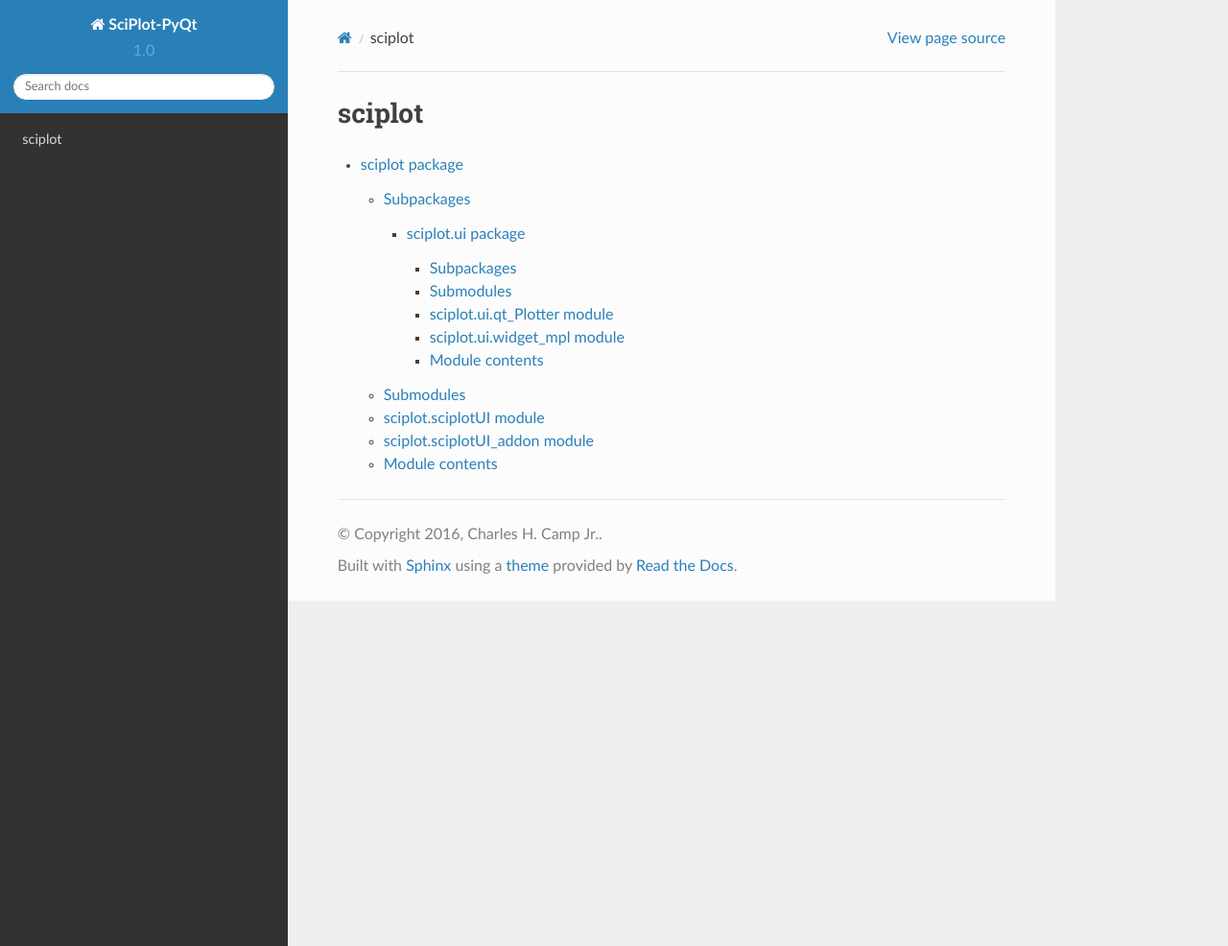
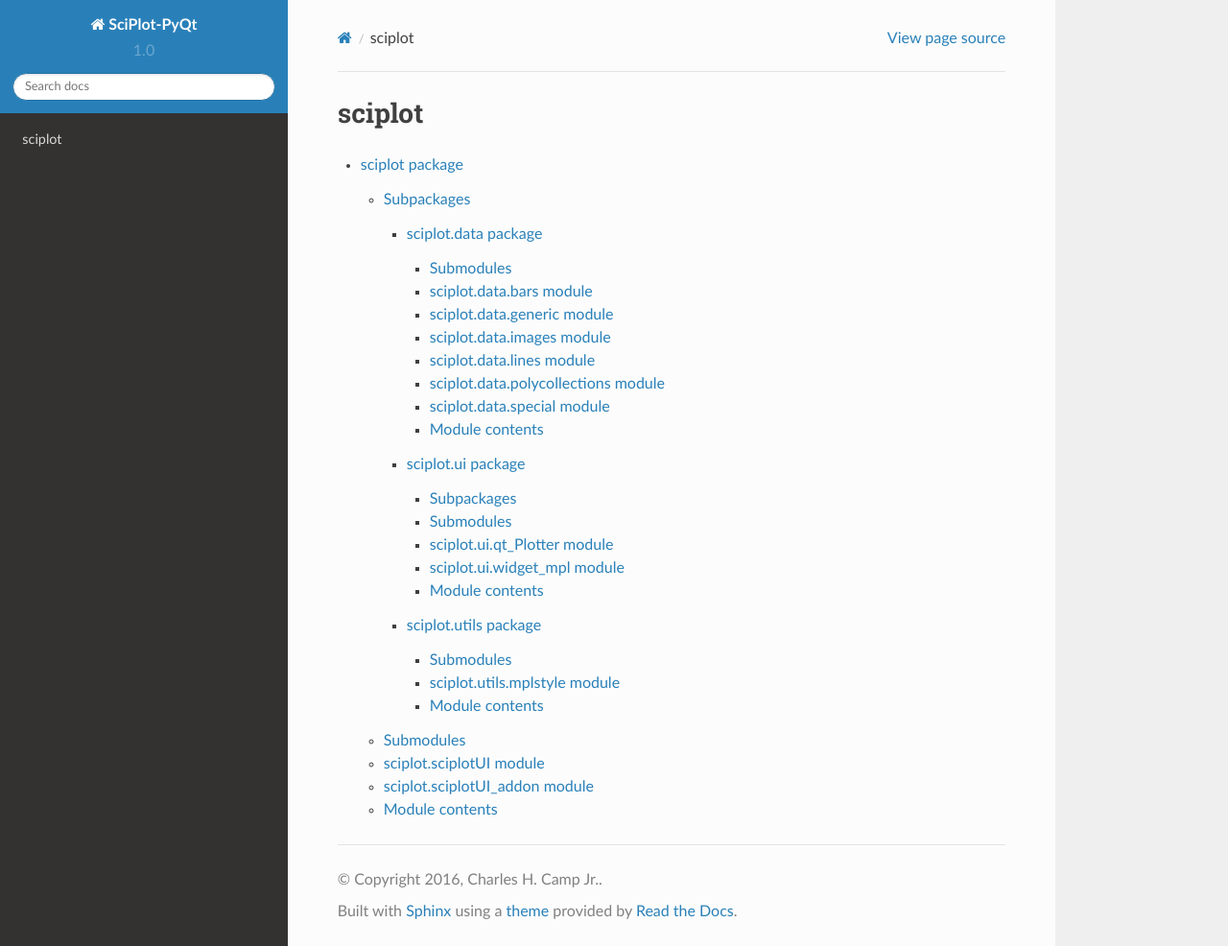
Before and after one commit to CCampJr/SciPlot-PyQt, a Sphinx documentation site: the page built from docs/source/modules.rst, in a window 1280 px wide and 986 px high. Shown: the whole window at 96% size. Built offline with Sphinx 7.4.7 and the Read the Docs theme 2.0.0, drawn with Linux system fonts in a browser that asks for light colours.

Commit message:
docs properly included

```diff
--- a/docs/source/conf.py
+++ b/docs/source/conf.py
@@ -38,8 +38,10 @@ extensions = [
     'sphinx.ext.mathjax',
     'sphinx.ext.viewcode',
     'sphinx.ext.githubpages',
+    'numpydoc'
 ]
-
+numpydoc_show_class_members = False
+autodoc_default_flags = ['private-members']
 # Add any paths that contain templates here, relative to this directory.
 templates_path = ['_templates']
 
--- /dev/null
+++ b/docs/source/sciplot.data.rst
@@ -0,0 +1,62 @@
+sciplot.data package
+====================
+
+Submodules
+----------
+
+sciplot.data.bars module
+------------------------
+
+.. automodule:: sciplot.data.bars
+    :members:
+    :undoc-members:
+    :show-inheritance:
+
+sciplot.data.generic module
+---------------------------
+
+.. automodule:: sciplot.data.generic
+    :members:
+    :undoc-members:
+    :show-inheritance:
+
+sciplot.data.images module
+--------------------------
+
+.. automodule:: sciplot.data.images
+    :members:
+    :undoc-members:
+    :show-inheritance:
+
+sciplot.data.lines module
+-------------------------
+
+.. automodule:: sciplot.data.lines
+    :members:
+    :undoc-members:
+    :show-inheritance:
+
+sciplot.data.polycollections module
+-----------------------------------
+
+.. automodule:: sciplot.data.polycollections
+    :members:
+    :undoc-members:
+    :show-inheritance:
+
+sciplot.data.special module
+---------------------------
+
+.. automodule:: sciplot.data.special
+    :members:
+    :undoc-members:
+    :show-inheritance:
+
+
+Module contents
+---------------
+
+.. automodule:: sciplot.data
+    :members:
+    :undoc-members:
+    :show-inheritance:
--- a/docs/source/sciplot.rst
+++ b/docs/source/sciplot.rst
@@ -6,7 +6,9 @@ Subpackages
 
 .. toctree::
 
+    sciplot.data
     sciplot.ui
+    sciplot.utils
 
 Submodules
 ----------
--- /dev/null
+++ b/docs/source/sciplot.ui.qt5-creator.rst
@@ -0,0 +1,10 @@
+sciplot.ui.qt5-creator package
+==============================
+
+Module contents
+---------------
+
+.. automodule:: sciplot.ui.qt5-creator
+    :members:
+    :undoc-members:
+    :show-inheritance:
--- a/docs/source/sciplot.ui.rst
+++ b/docs/source/sciplot.ui.rst
@@ -7,6 +7,7 @@ Subpackages
 .. toctree::
 
     sciplot.ui.models
+    sciplot.ui.qt5-creator
 
 Submodules
 ----------
--- /dev/null
+++ b/docs/source/sciplot.utils.rst
@@ -0,0 +1,22 @@
+sciplot.utils package
+=====================
+
+Submodules
+----------
+
+sciplot.utils.mplstyle module
+-----------------------------
+
+.. automodule:: sciplot.utils.mplstyle
+    :members:
+    :undoc-members:
+    :show-inheritance:
+
+
+Module contents
+---------------
+
+.. automodule:: sciplot.utils
+    :members:
+    :undoc-members:
+    :show-inheritance:
```
Also changed, not shown: 1 other file.
